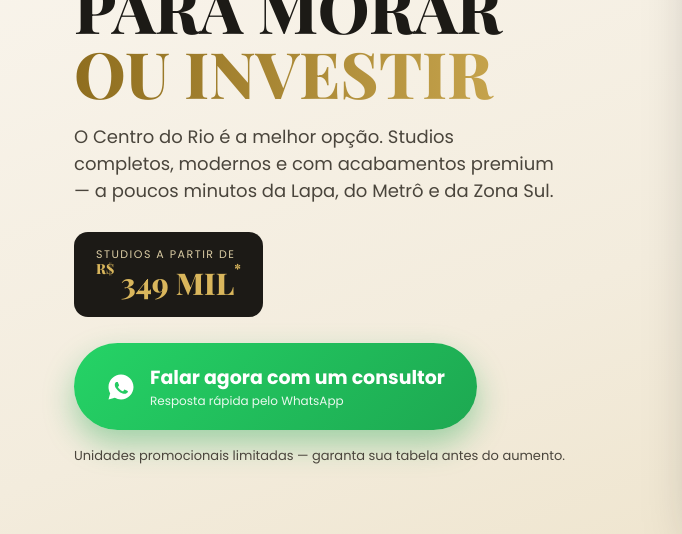
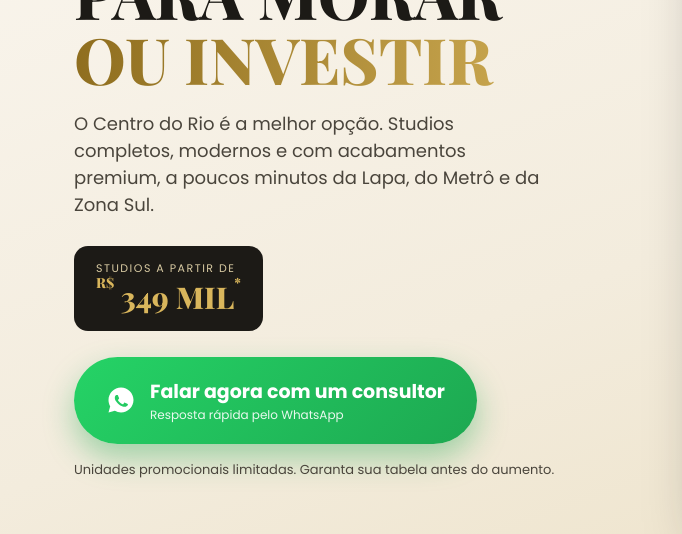
Before and after one commit to paulinhadavp-hash/qstudios23, a plain HTML site: page index.html in a window 1280 px wide. Shown: the part 258-792 px from the top of the page, 0-682 px from the left. Drawn offline with nearby package versions, Linux system fonts and the light colour scheme.

Commit message:
Add files via upload

```diff
--- a/index.html
+++ b/index.html
@@ -3,7 +3,7 @@
 <head>
 <meta charset="UTF-8">
 <meta name="viewport" content="width=device-width, initial-scale=1.0">
-<title>Q Studios 23 | Centro do Rio — Studios a partir de R$ 349 mil</title>
+<title>Q Studios 23 | Centro do Rio · Studios a partir de R$ 349 mil</title>
 <meta name="description" content="Q Studios 23, no Centro do Rio: studios completos para morar ou investir, a partir de R$ 349 mil. Lazer na cobertura, alta demanda de locação e localização privilegiada.">
 <link rel="preconnect" href="https://fonts.googleapis.com">
 <link rel="preconnect" href="https://fonts.gstatic.com" crossorigin>
@@ -64,7 +64,7 @@
   .topbar-cta:hover{transform:translateY(-1px);}
   .topbar-cta svg{width:18px;height:18px;flex-shrink:0;}
 
-  /* HERO — fold 1 */
+  /* HERO - fold 1 */
   .hero{
     position:relative;
     background:linear-gradient(160deg,var(--cream) 0%, var(--cream-2) 55%, #ECE0C4 100%);
@@ -296,7 +296,7 @@
           <span>QUALIDADE DE VIDA</span>
         </div>
         <h1>PARA MORAR<span class="accent">OU INVESTIR</span></h1>
-        <p class="lede">O Centro do Rio é a melhor opção. Studios completos, modernos e com acabamentos premium — a poucos minutos da Lapa, do Metrô e da Zona Sul.</p>
+        <p class="lede">O Centro do Rio é a melhor opção. Studios completos, modernos e com acabamentos premium, a poucos minutos da Lapa, do Metrô e da Zona Sul.</p>
 
         <div class="price-badge">
           <div>
@@ -313,7 +313,7 @@
             <span class="sub">Resposta rápida pelo WhatsApp</span>
           </span>
         </a>
-        <div class="hero-note">Unidades promocionais limitadas — garanta sua tabela antes do aumento.</div>
+        <div class="hero-note">Unidades promocionais limitadas. Garanta sua tabela antes do aumento.</div>
       </div>
 
       <div class="hero-visual">
```
